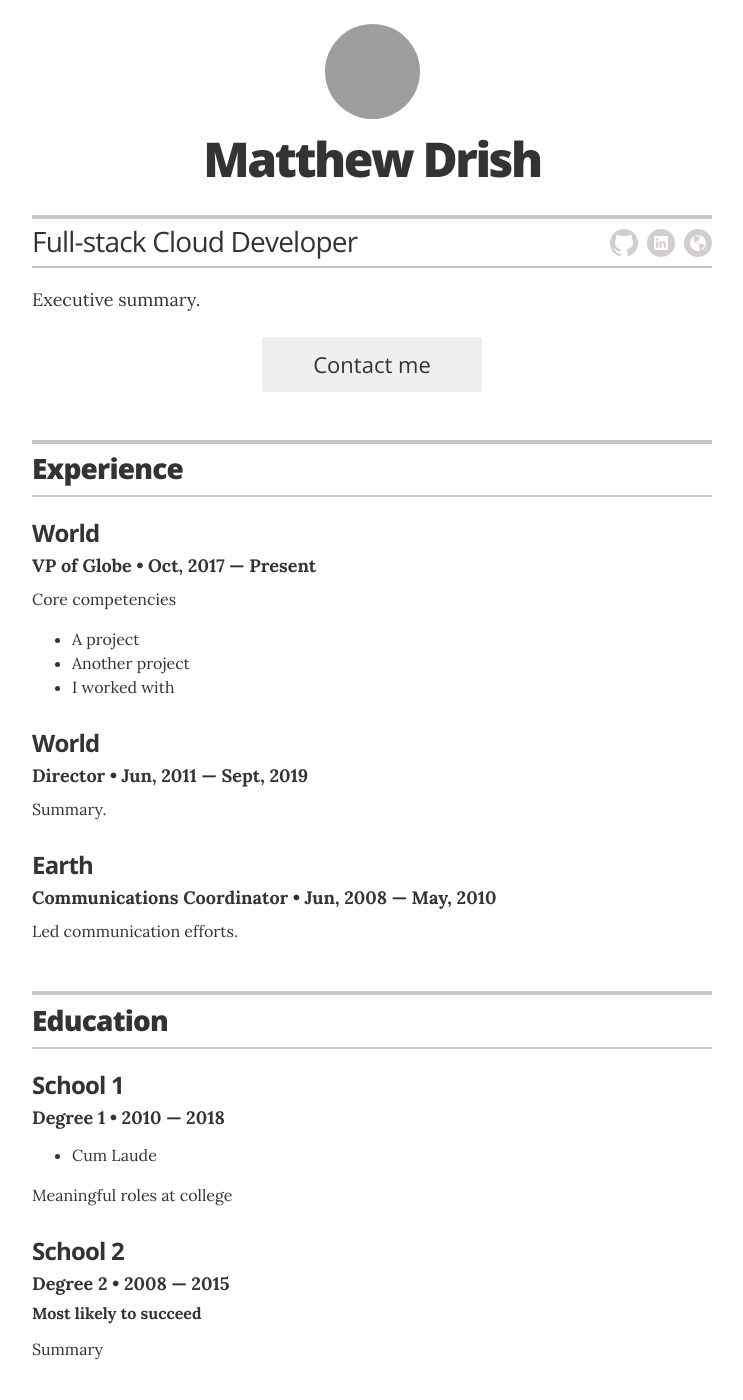
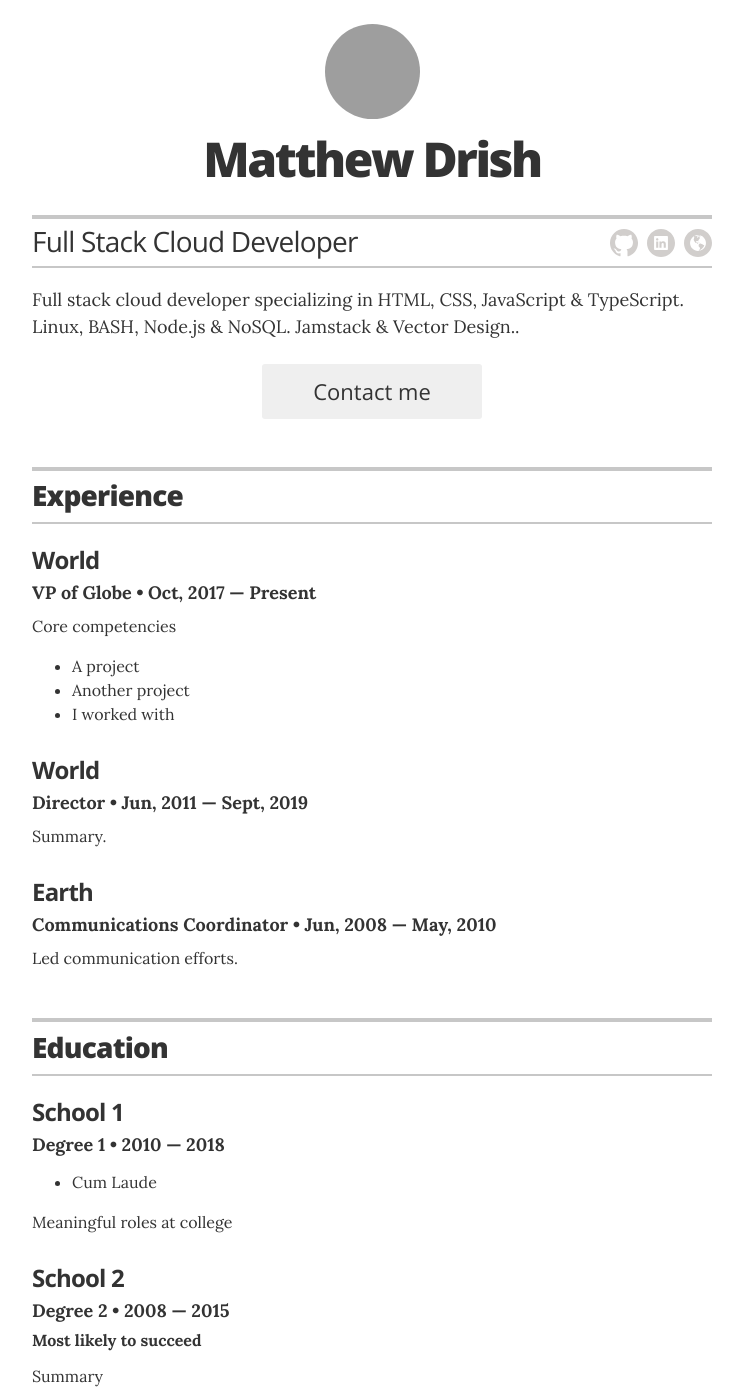
Before and after one commit to MaDrCloudDev/MaDrCloudDev.github.io, a Jekyll site: the page built from index.html, in a window 1280 px wide and 1400 px high. Shown: the whole window, without its empty margins (268-1011 px from the left). Built offline with Jekyll 4.4.1, drawn with Linux system fonts in a browser that asks for light colours; some of the changed text lies outside the part shown; grey boxes are pictures that could not be loaded.

Commit message:
start editing
start editing

```diff
--- a/_config.yml
+++ b/_config.yml
@@ -1,6 +1,6 @@
 # Site settings
 title: "Resume | Matthew Drish"
-description: "Full-stack Cloud Developer"
+description: "Full Stack Cloud Developer"
 
 # Build settings
 markdown: kramdown
@@ -11,7 +11,7 @@ sass:
 # Resume settings
 resume_avatar:                  "true"
 resume_name:                    "Matthew Drish"
-resume_title:                   "Full-stack Cloud Developer"
+resume_title:                   "Full Stack Cloud Developer"
 
 # used for the contact button in _layouts/resume.html
 resume_contact_email:           "admin@MaDr.io"
@@ -23,7 +23,7 @@ resume_contact_address:         "Arizona"
 # resume_header_contact_info:     "742 Evergreen Terrace, Springfield • 555-7334 • lisasimpson@youremailaddress.com"
 display_header_contact_info:    "false"
 
-resume_header_intro: "<p>Executive summary.</p>"
+resume_header_intro: "<p>Full stack cloud developer specializing in HTML, CSS, JavaScript & TypeScript. Linux, BASH, Node.js & NoSQL. Jamstack & Vector Design..</p>"
 
 # use "yes" to display the email contact button,
 # "no" to display an "I'm not looking for work" message,
--- a/_data/projects.yml
+++ b/_data/projects.yml
@@ -3,7 +3,7 @@
 
 # jazznotes.io
 - project: MaDr.io
-  role: Full-stack Cloud Developer
+  role: Full Stack Cloud Developer
   duration: 2012 &mdash; Present
   # url: "#"
   description: Website.
```
